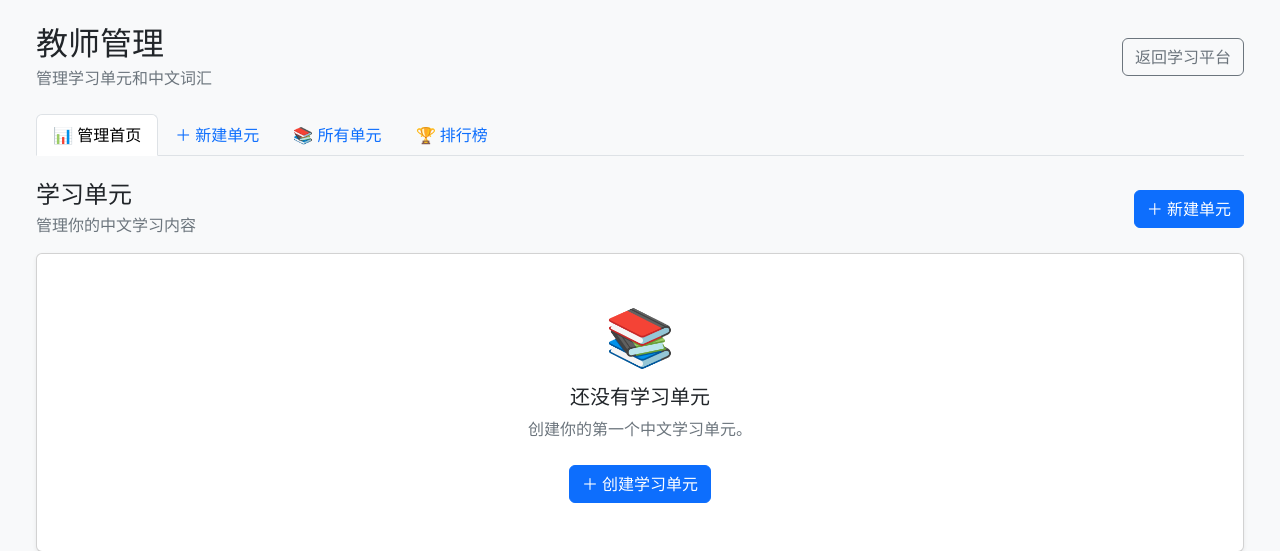
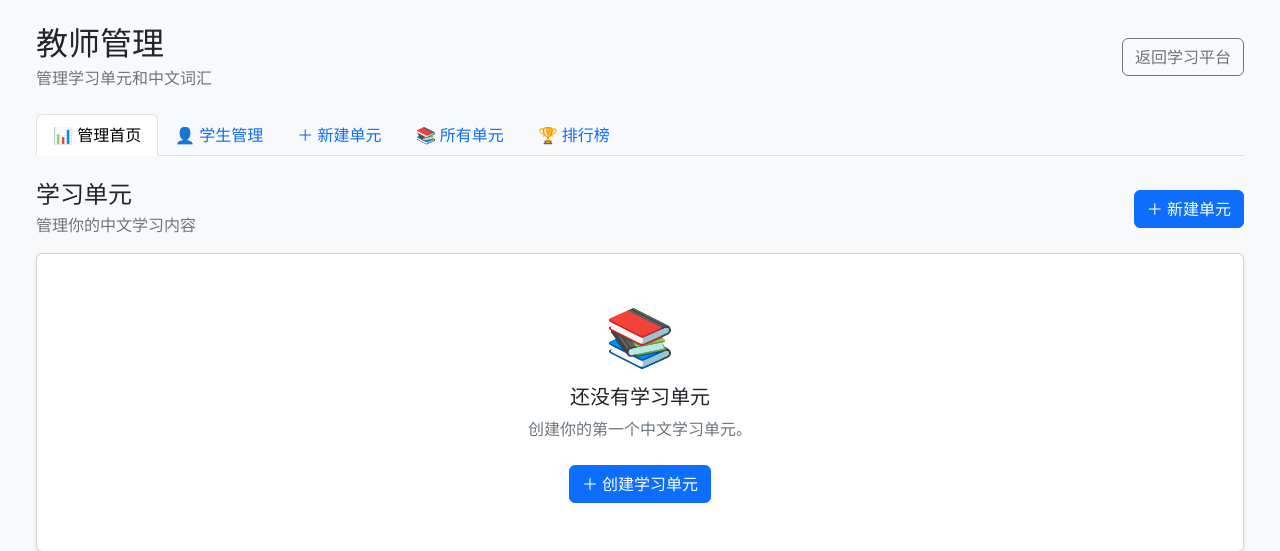
Before and after one commit to fufukingking/huada-chinese, a Flask app: page /admin in a window 1280 px wide. Shown: the part 62-613 px from the top of the page. Run offline with Flask 3, Linux system fonts and the light colour scheme; the visitor is signed in with stand-in values (Sample User, id 1); data that the repository does not hold is empty; some libraries are stand-ins or nearby versions.

Commit message:
Update admin index.html for teacher management

```diff
--- a/templates/admin/index.html
+++ b/templates/admin/index.html
@@ -49,6 +49,18 @@
                 href="/admin"
             >
                 📊 管理首页
+            </a>
+
+        </li>
+
+
+        <li class="nav-item">
+
+            <a
+                class="nav-link"
+                href="/admin/students"
+            >
+                👤 学生管理
             </a>
 
         </li>
```
